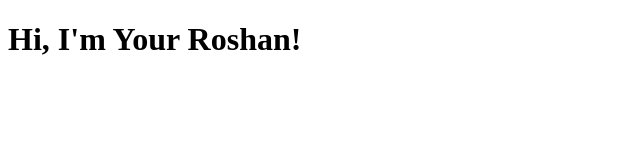
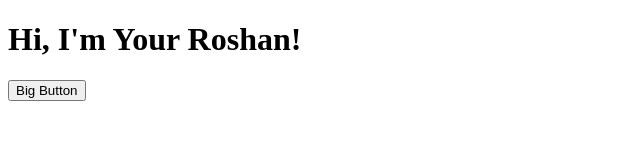
Before and after one commit to Fries-1093/Fries-1093.github.io, a plain HTML site: page index.html in a window 1280 px wide. Shown: the whole page, without its empty margins (0-640 px from the left). Drawn offline with Linux system fonts and the light colour scheme.

Commit message:
Add a button to the HTML body

```diff
--- a/index.html
+++ b/index.html
@@ -7,5 +7,6 @@
 </head>
 <body>
   <h1>Hi, I'm Your Roshan!</h1>
+  <button type="button">Big Button</button>
 </body>
 </html>
```
